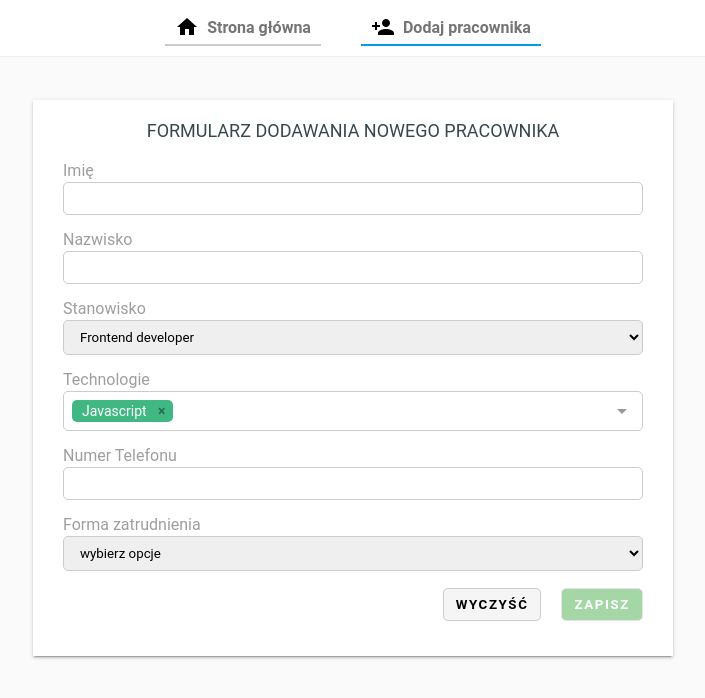
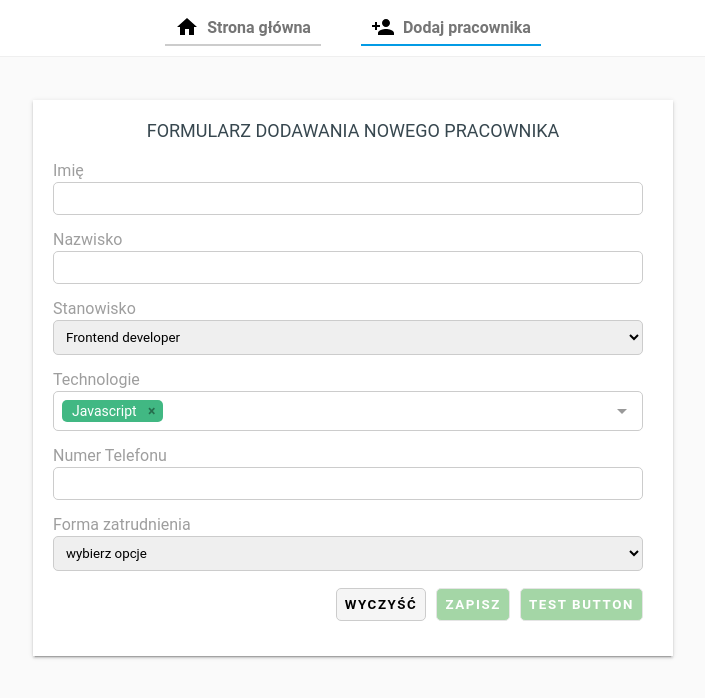
Before and after one commit to PGS-dev/vue-workshop, a Vue app: page /new-employee in a window 1280 px wide. Shown: the top 698 px of the page, without its empty margins (287-992 px from the left). Built offline with nearby package versions, Linux system fonts and the light colour scheme.

Commit message:
- create functional button components

```diff
--- a/src/components/MyButton.vue
+++ b/src/components/MyButton.vue
@@ -1,15 +1,15 @@
-<template>
+<template functional>
   <button
-    class="btn"
-    v-on="$listeners"
-    v-bind="$attrs"
+    :class="['btn', data.staticClass, data.class]"
+    v-on="listeners"
+    v-bind="data.attrs"
   >
     <slot /></button>
 </template>
 <script>
 export default {};
 </script>
-<style lang="scss" scoped>
+<style lang="scss">
 .btn {
   background-color: #f5f5f5;
   text-transform: uppercase;
--- /dev/null
+++ b/src/components/MyButtonTest.js
@@ -0,0 +1,6 @@
+export default {
+  functional: true,
+  render(createElement, context) {
+    return createElement('button', context.data, context.scopedSlots.default());
+  },
+};
--- a/src/components/MyInput.vue
+++ b/src/components/MyInput.vue
@@ -3,14 +3,14 @@
     v-bind="$attrs"
     @input="$emit('input', $event.target.value)"
     :value="value"
-  >
+  />
 </template>
 <script>
 export default {
   props: ['value'],
 };
 </script>
-<style scoped>
+<style lang="scss" scoped>
 input:-internal-autofill-selected {
   background-color: #fff;
 }
--- a/src/css/custom.css
+++ b/src/css/custom.css
@@ -1,11 +1,19 @@
 input,
 select, button {
-    margin: 2px 10px 15px;
-    padding: 8px 12px;
+    margin: 2px 10px 15px 0;
+    padding: 8px;
     border-radius: 5px;
     border: 1px solid #ccc;
     font-family: inherit;
     outline: none;
+}
+
+input, select {
+    -ms-box-sizing:content-box;
+    -moz-box-sizing:content-box;
+    box-sizing:content-box;
+    -webkit-box-sizing:content-box;
+    width: auto;
 }
 
 form {
--- a/src/views/NewEmployeeForm.vue
+++ b/src/views/NewEmployeeForm.vue
@@ -57,6 +57,12 @@
           class="btn-action"
           type="submit"
         >Zapisz</my-button>
+        <my-button-test
+          :disabled="!formIsValid"
+          :class="{disabled: !formIsValid}"
+          class="btn btn-action"
+          @click="test"
+        >Test Button</my-button-test>
       </div>
     </form>
   </div>
@@ -65,12 +71,14 @@
 import Multiselect from 'vue-multiselect';
 import MyButton from '@/components/MyButton.vue';
 import MyInput from '@/components/MyInput.vue';
+import MyButtonTest from '@/components/MyButtonTest';
 
 export default {
   components: {
     MyButton,
     MyInput,
     Multiselect,
+    MyButtonTest,
   },
   data() {
     return {
@@ -123,6 +131,9 @@ export default {
     },
   },
   methods: {
+    test() {
+      console.log('test');
+    },
     checkForm() {
       if (this.formIsValid) {
         // TODO
@@ -155,10 +166,6 @@ export default {
   flex-direction: column;
 }
 
-label {
-  margin-left: 10px;
-}
-
 .flex-container {
   display: flex;
   flex-wrap: wrap;
@@ -167,7 +174,7 @@ label {
 }
 
 .multiselect {
-  margin: 2px 10px 15px;
+  margin: 2px 10px 15px 0;
   width: auto;
 }
 </style>
```
